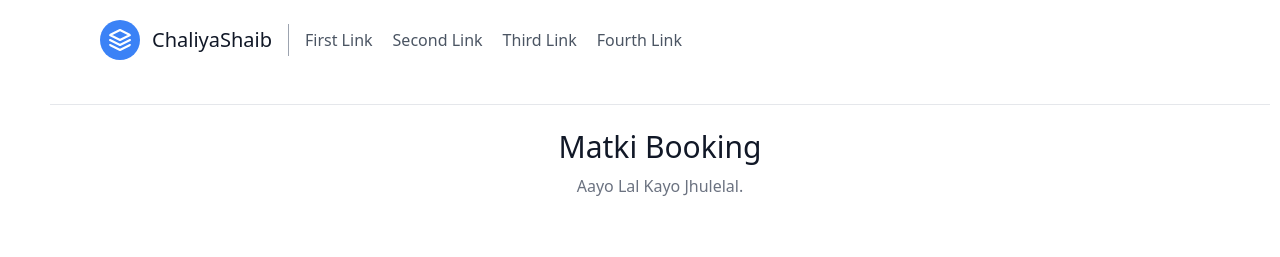
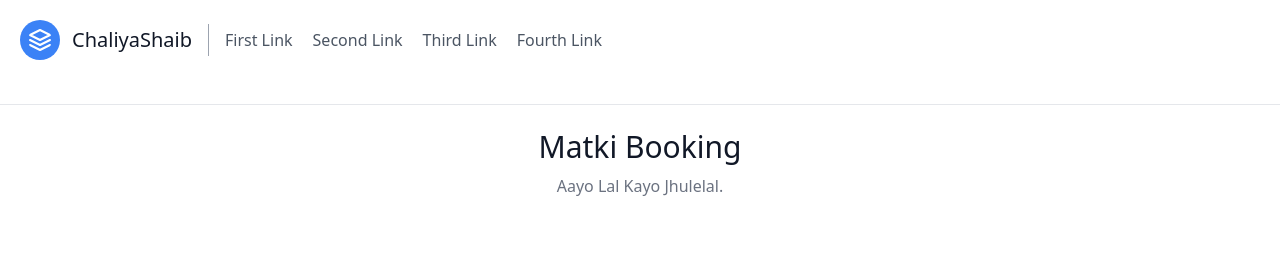
Before and after one commit to NitinHsharma/chaliya, a plain HTML site: page booking.html in a window 1280 px wide. Shown: the top 257 px of the page. Drawn offline with nearby package versions, Linux system fonts and the light colour scheme.

Commit message:
padding removed

```diff
--- a/booking.html
+++ b/booking.html
@@ -7,12 +7,7 @@
     <meta name="description" content="">
     <meta name="viewport" content="width=device-width, initial-scale=1">
     <link href="https://unpkg.com/tailwindcss@^2/dist/tailwind.min.css" rel="stylesheet">
-    <style type="text/css">
-        .container {
-            padding: 0 30px;
-            margin: 20px;
-        }
-    </style>
+
 </head>
 
 <body>
```
Also changed, not shown: index.html (+1 -6 lines).
